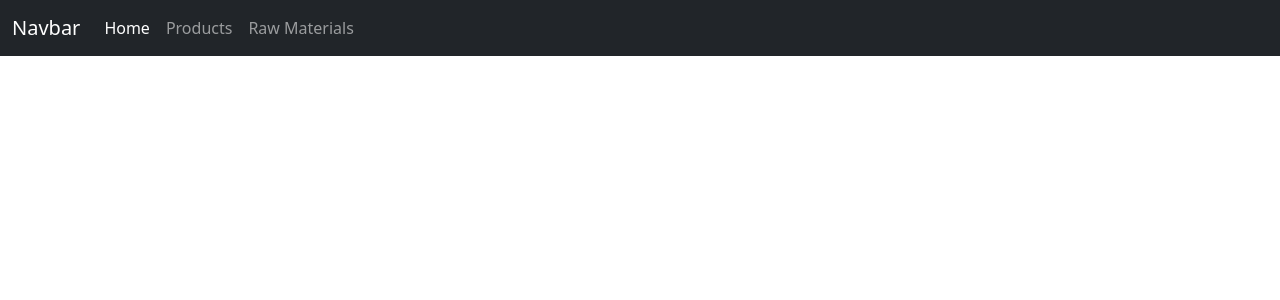
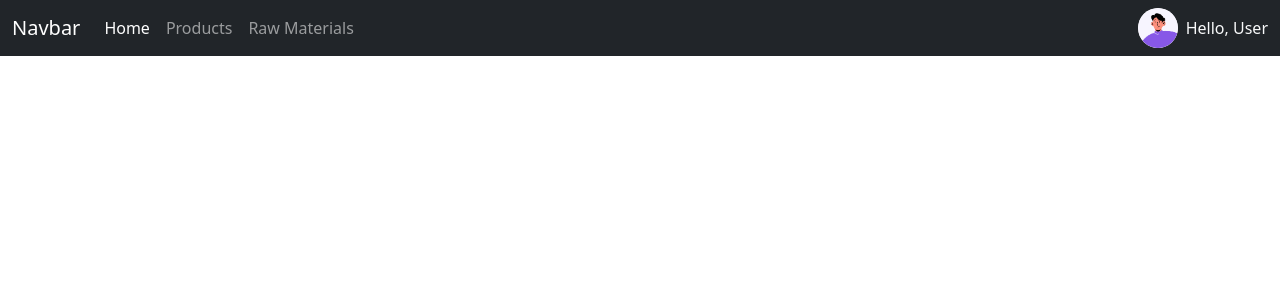
Before and after one commit to H033S/raw-material-calculator, a Next.js app in the folder client/: page / in a window 1280 px wide. Shown: the top 300 px of the page. Built offline with nearby package versions, Linux system fonts and the light colour scheme.

Commit message:
feat: added user placeholder to navbar

```diff
--- /dev/null
+++ b/client/src/app/components/UserProfileComponent.tsx
@@ -0,0 +1,33 @@
+"use client";
+
+import Image from 'next/image';
+
+const UserProfileComponent = () => {
+  return (
+    <div className="d-flex align-items-center">
+      <div
+        className="position-relative bg-light rounded-circle"
+        style={{
+          width: '40px',
+          height: '40px',
+          overflow: 'hidden'
+        }}
+      >
+        <Image
+          src="/placeholder-user.png"
+          alt="Profile placeholder"
+          width={40}
+          height={40}
+          style={{ objectFit: 'cover' }}
+          priority
+          onError={(e) => {
+            console.error('Error loading image:', e);
+          }}
+        />
+      </div>
+      <span className="ms-2 text-light">Hello, User</span>
+    </div>
+  );
+};
+
+export default UserProfileComponent;
--- a/client/src/app/page.tsx
+++ b/client/src/app/page.tsx
@@ -1,8 +1,11 @@
 "use client";
 
 import { useEffect } from 'react';
-
+import UserProfileComponent from './components/UserProfileComponent';
 export default function Home() {
+  useEffect(() => {
+    require('bootstrap/dist/js/bootstrap.bundle.min.js');
+  }, []);
 
   return (
     <div>
@@ -42,6 +45,7 @@ export default function Home() {
               </li>
             </ul>
           </div>
+          <UserProfileComponent />
         </div>
       </nav>
     </div>
```
Also changed, not shown: client/public/placeholder-user.png (added).
